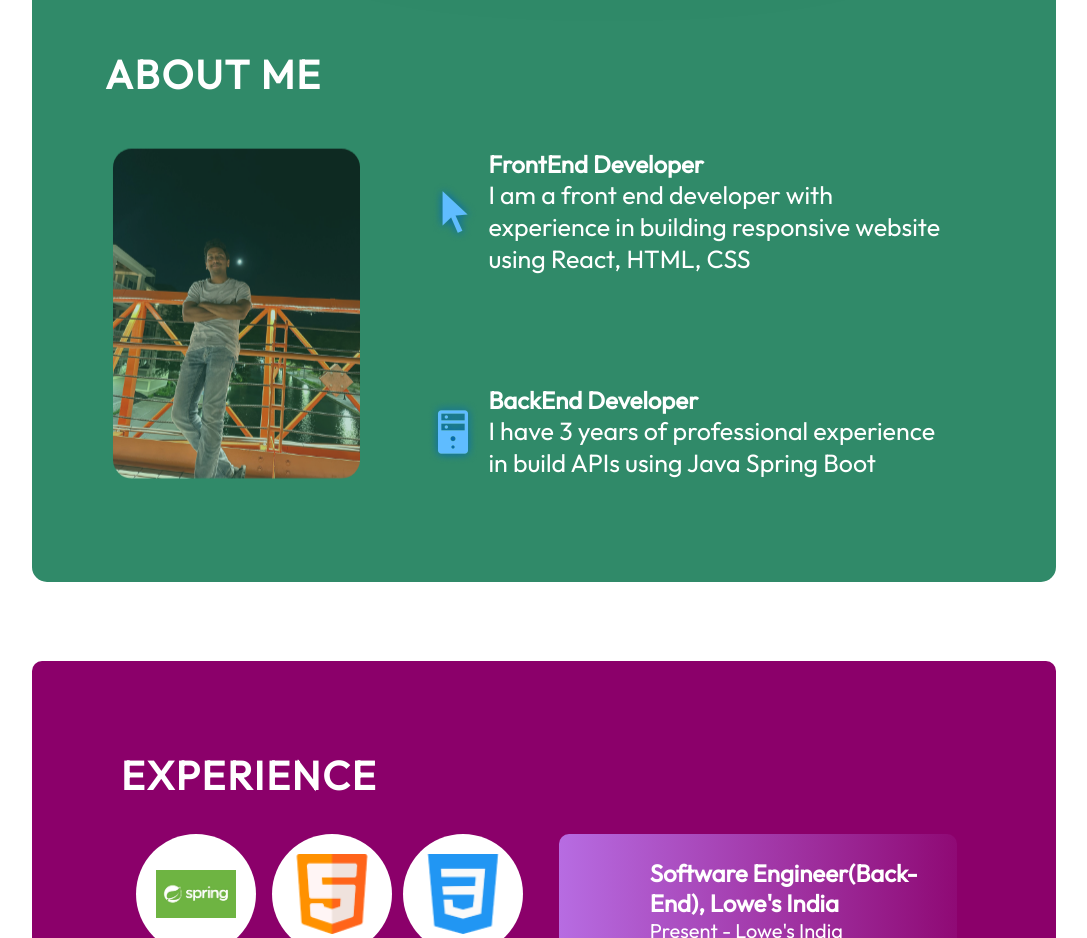
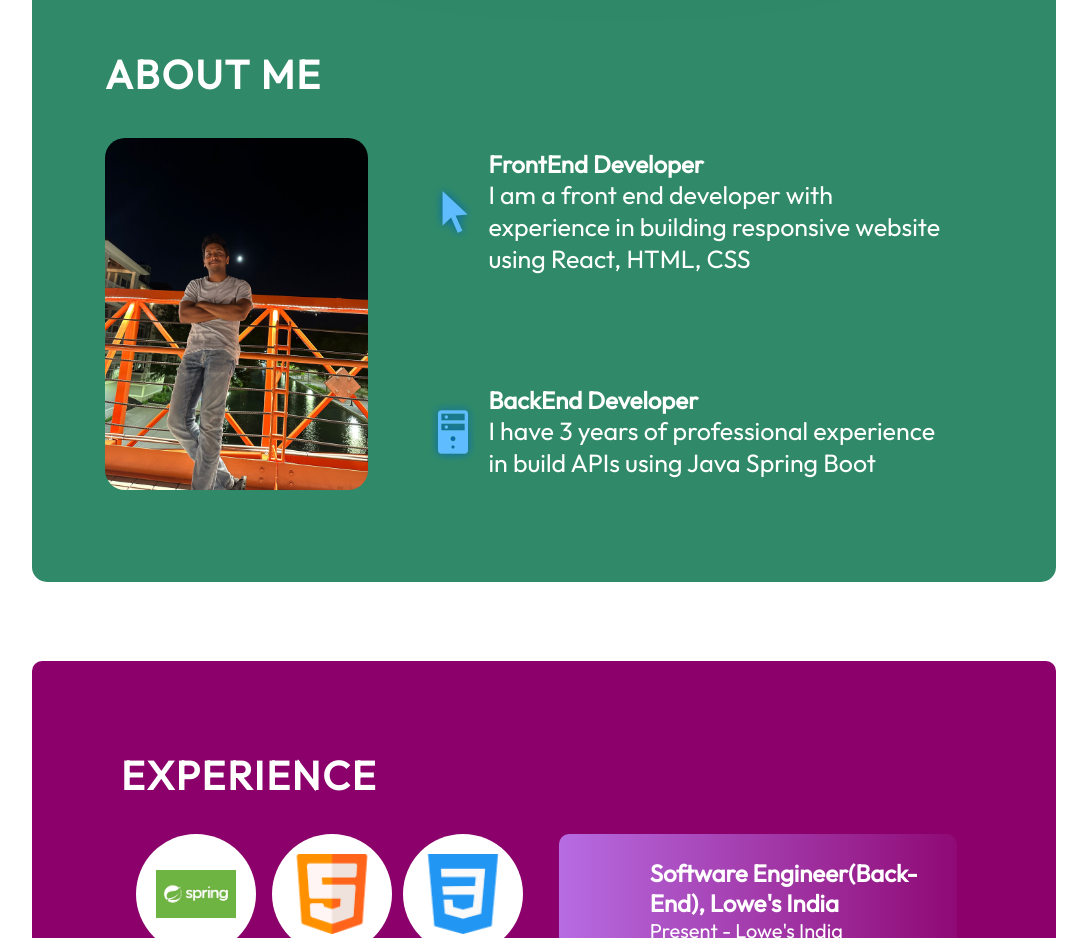
Before and after one commit to AbhiGoku/My-Portfolio, a React (Vite) app: page / in a window 1280 px wide. Shown: the part 1220-2158 px from the top of the page, without its empty margins (96-1183 px from the left). Built offline with nearby package versions, Linux system fonts and the light colour scheme.

Commit message:
Removed the blur thing on the second photo

```diff
--- a/src/Components/About/About.module.css
+++ b/src/Components/About/About.module.css
@@ -30,9 +30,6 @@
   width:30%;
   border-radius: 20px;
   margin-right: 20px;
-  animation: fade-in linear;
-  animation-timeline: view();
-
 }
 
 @keyframes fade-in {
```
